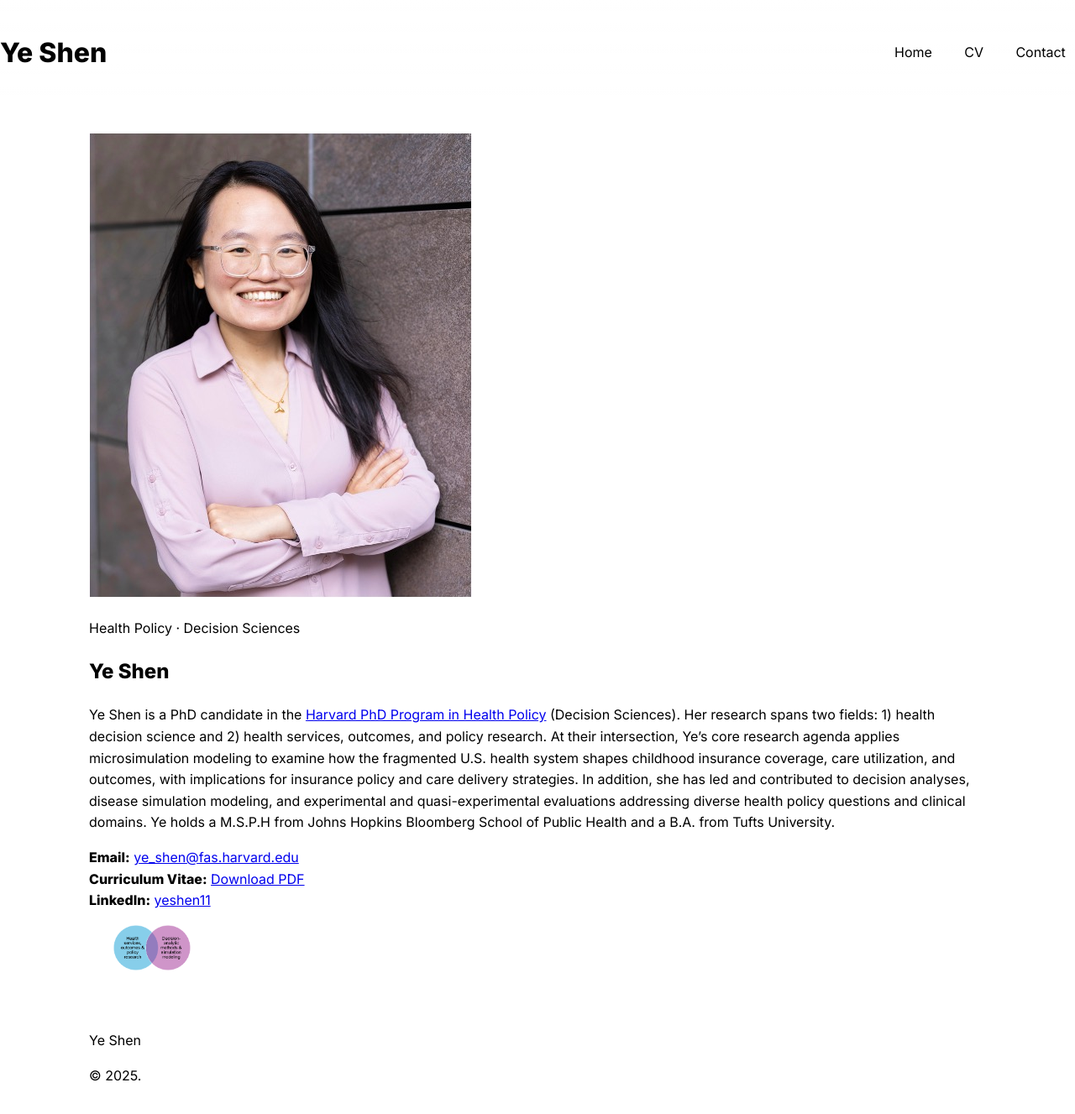
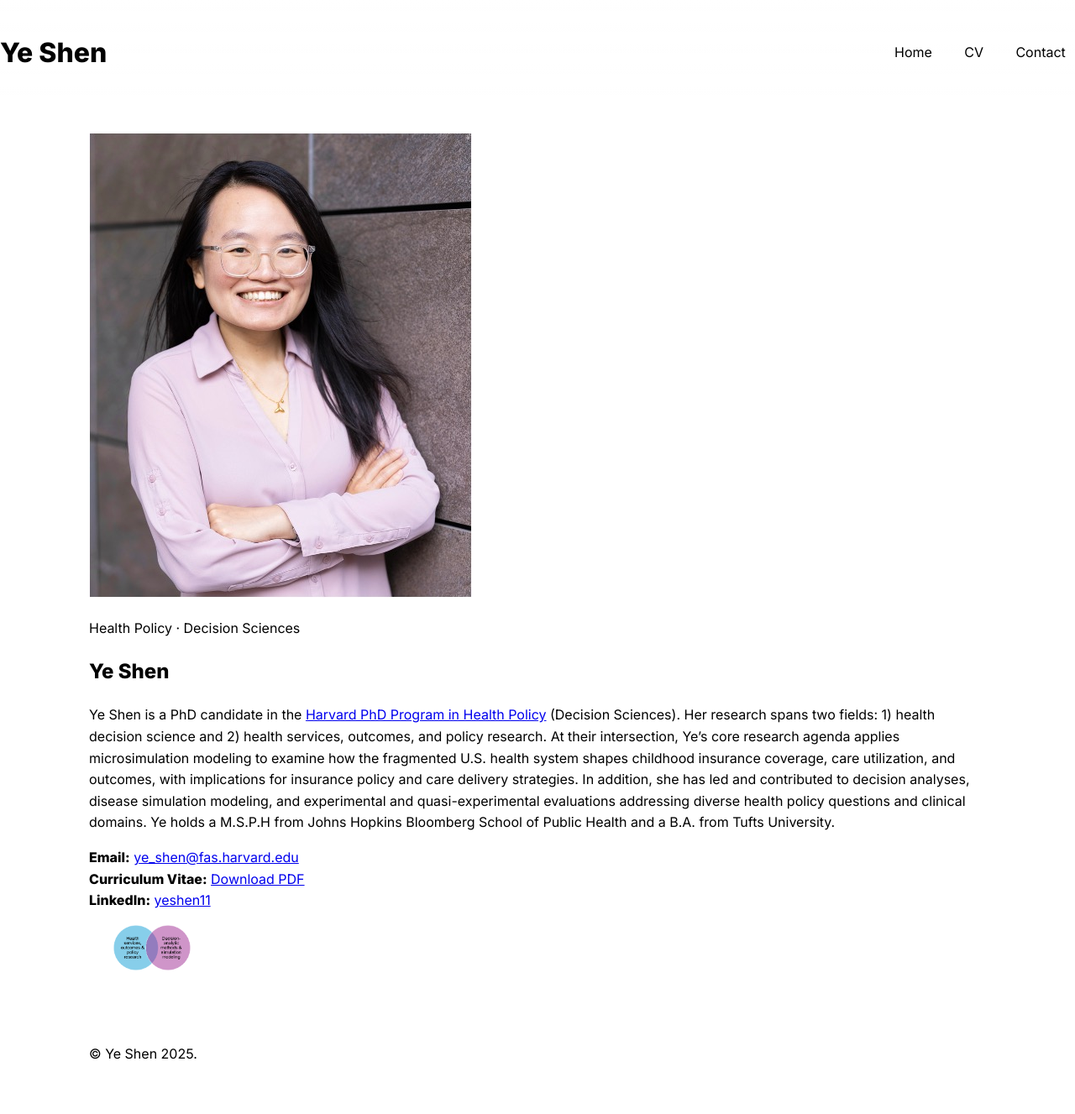
Before and after one commit to yshen11/yeshen-site, a Jekyll site: the page built from index.md, in a window 1280 px wide and 1342 px high. Shown: the top 1327 px of the window at 84% size. Built offline with Jekyll 4.4.1, drawn with Linux system fonts in a browser that asks for light colours.

Commit message:
Update footer.html

```diff
--- a/_includes/footer.html
+++ b/_includes/footer.html
@@ -2,9 +2,8 @@
   <div class="container footer-grid">
     <div>
       <div class="brand-lite">
-        <div>Ye Shen</div>
       </div>
-      <p>© {{ site.time | date: "%Y" }}.</p>
+      <p>© Ye Shen {{ site.time | date: "%Y" }}.</p>
     </div>
   </div>
 </footer>
```
